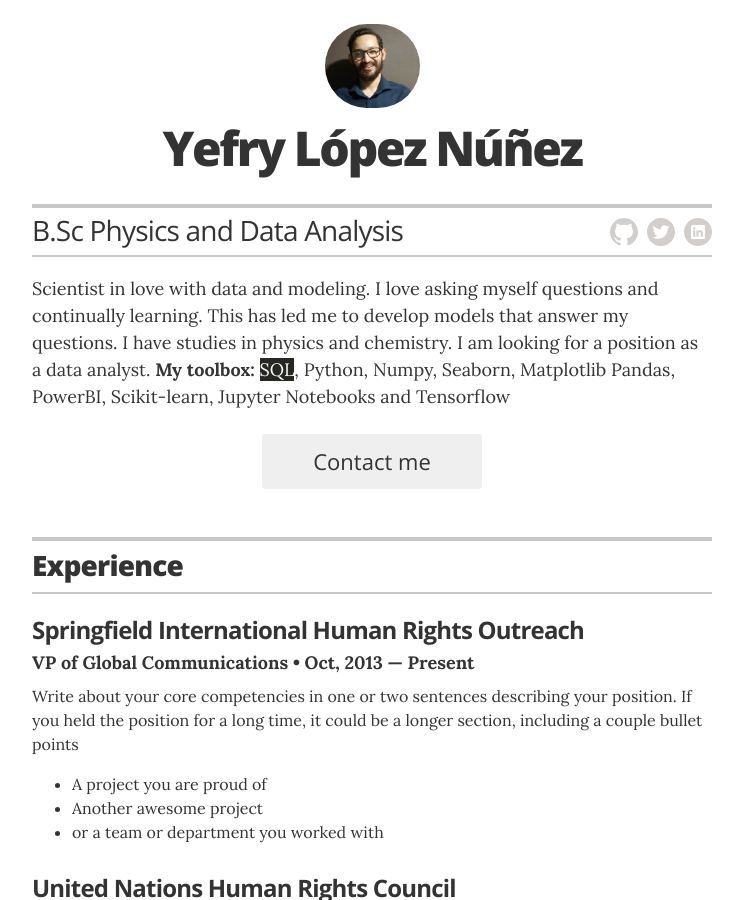
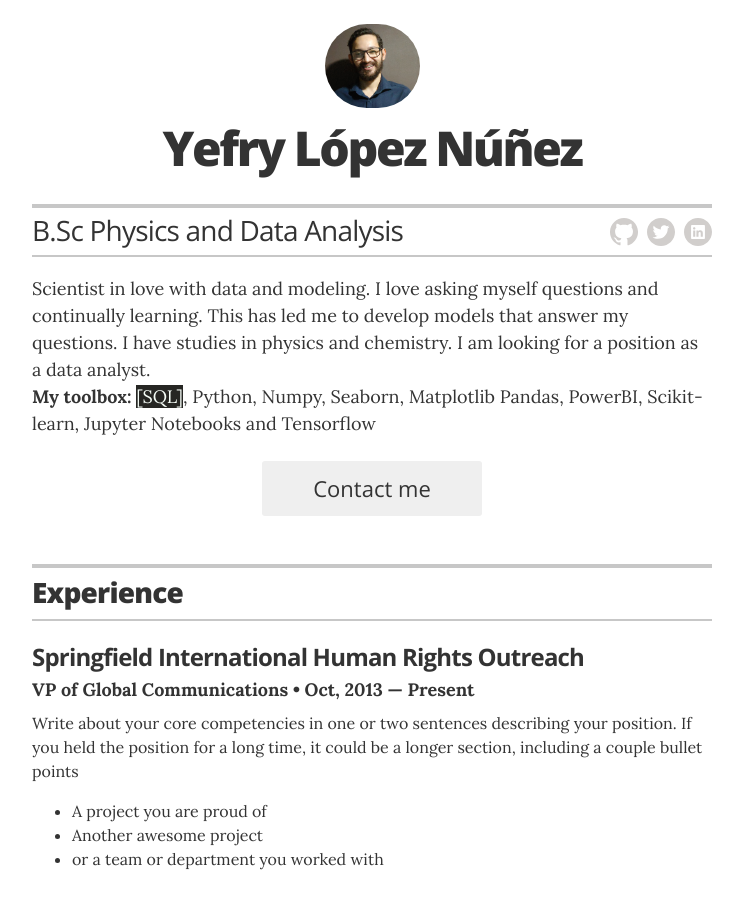
Before and after one commit to jeff0994/jeff0994.github.io, a Jekyll site: the page built from index.html, in a window 1280 px wide and 900 px high. Shown: the whole window, without its empty margins (268-1011 px from the left). Built offline with Jekyll 4.4.1, drawn with Linux system fonts in a browser that asks for light colours.

```diff
--- a/_config.yml
+++ b/_config.yml
@@ -25,7 +25,8 @@ display_header_contact_info:    "false"
 
 resume_header_intro: "<p>Scientist in love with data and modeling. I love asking myself questions and continually learning. This has led me to develop models that answer my questions.
                       I have studies in physics and chemistry. I am looking for a position as a data analyst.
-                      <b>My toolbox:</b> <mark>SQL</mark>, Python, Numpy, Seaborn, Matplotlib Pandas, PowerBI, Scikit-learn, Jupyter Notebooks and Tensorflow</p>"
+                      <br/>
+                      <b>My toolbox:</b> <mark>[SQL]</mark>, Python, Numpy, Seaborn, Matplotlib Pandas, PowerBI, Scikit-learn, Jupyter Notebooks and Tensorflow</p>"
 
 
 # use "yes" to display the email contact button,
```
